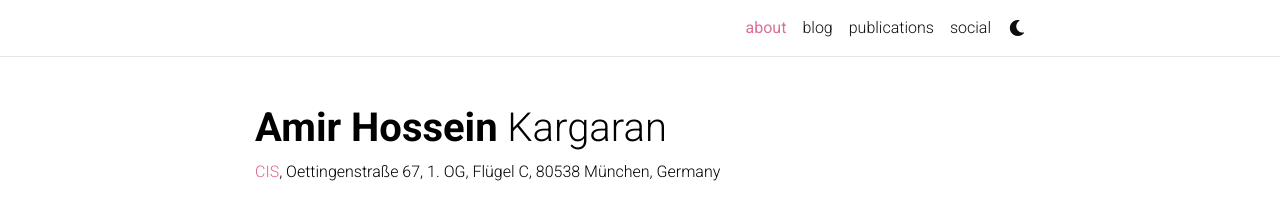
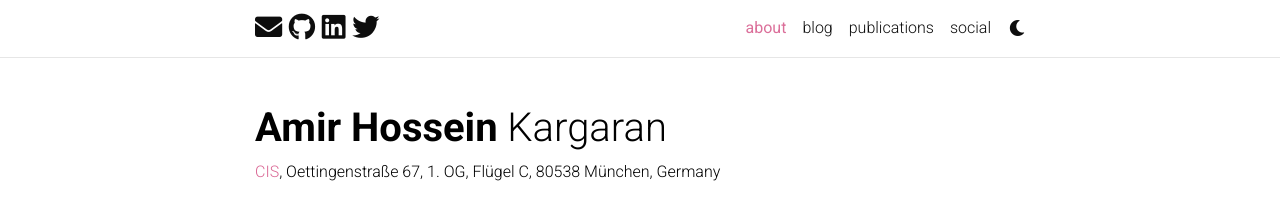
Before and after one commit to kargaranamir/kargaranamir.github.io, a Jekyll site: the page built from _pages/about.md, in a window 1280 px wide. Shown: the top 198 px of the page. Built offline with Jekyll 4.4.1, drawn with Linux system fonts in a browser that asks for light colours; full-size pictures stand in for the smaller copies a plugin makes; comment, search, counter and statistics services are not loaded; a style sheet for code colours, icons or effects is not loaded.

Commit message:
enable social navbar

```diff
--- a/_config.yml
+++ b/_config.yml
@@ -279,7 +279,7 @@ enable_math:                true   # enables math typesetting (uses MathJax)
 enable_tooltips:            false  # enables automatic tooltip links generated
                                    # for each section titles on pages and posts
 enable_darkmode:            true   # enables switching between light/dark modes
-enable_navbar_social:       false  # enables displaying social links in the
+enable_navbar_social:       true  # enables displaying social links in the
                                    # navbar on the about page
 enable_project_categories:  true   # enables categorization of projects into
                                    # multiple categories
--- a/_includes/header.html
+++ b/_includes/header.html
@@ -11,7 +11,7 @@
           {%- elsif site.enable_navbar_social -%}
           <!-- Social Icons -->
           <div class="navbar-brand social">
-            {% include social.html %}
+            {% include abs_social.html %}
           </div>
           {% endif %}
           <!-- Navbar Toggle -->
```
